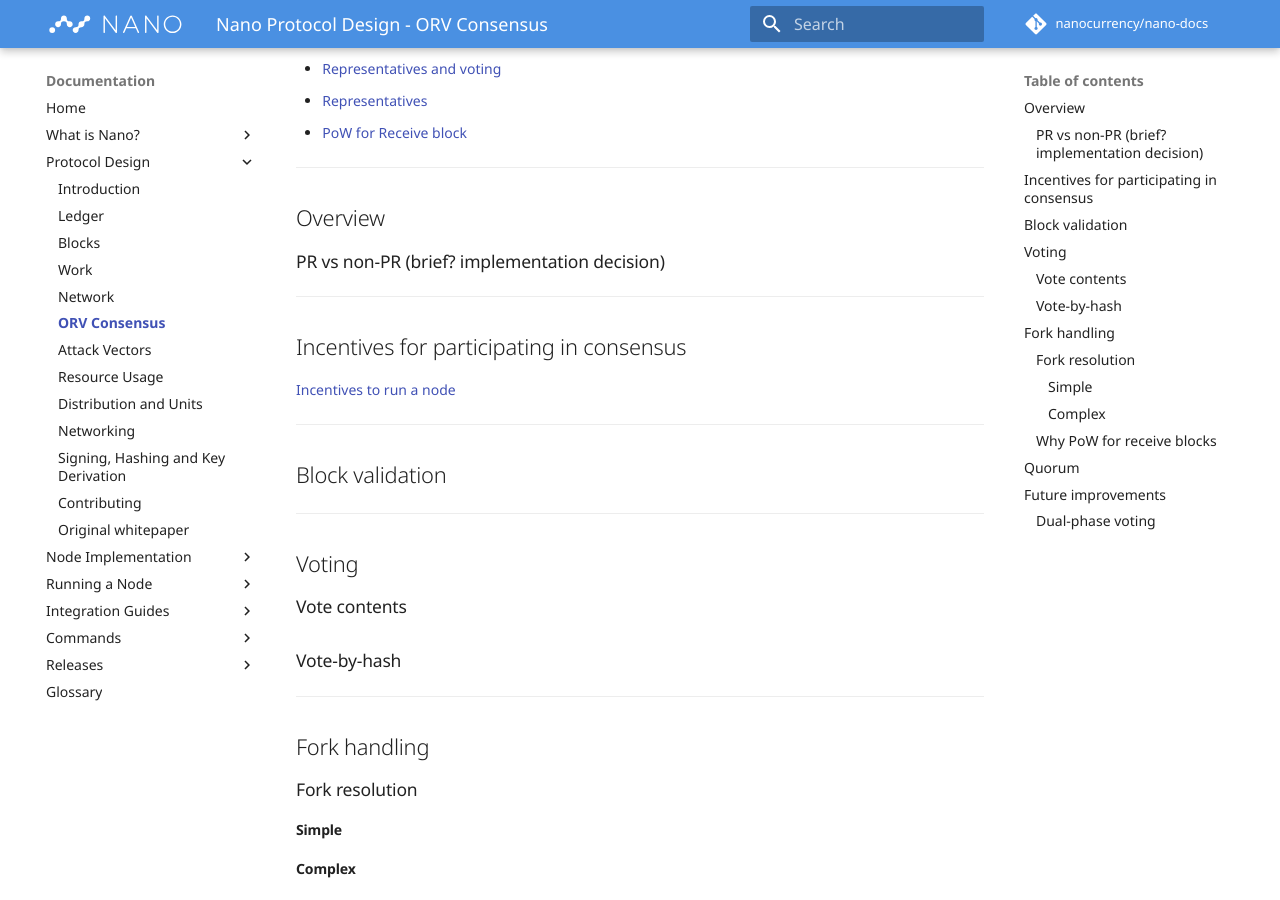
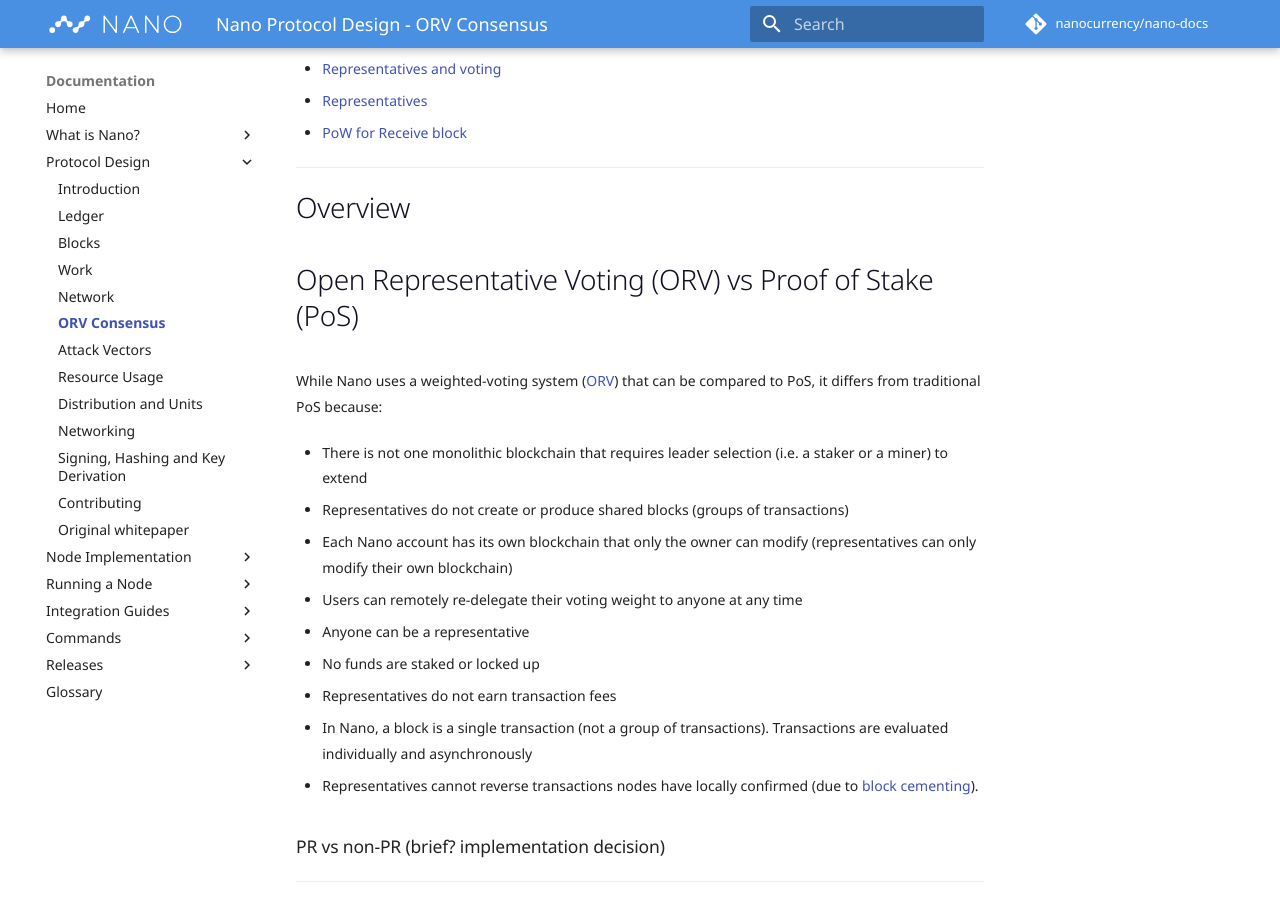
Before and after one commit to nanocurrency/nano-docs, an MkDocs documentation site: the page built from docs/protocol-design/orv-consensus.md, in a window 1280 px wide and 900 px high, scrolled down 347 px. Built offline with MkDocs 1.6.1 and Material for MkDocs 9.7.7, drawn with Linux system fonts in a browser that asks for light colours; comment, search, counter and statistics services are not loaded.

Commit message:
Update orv-consensus.md
Adding a section for ORV vs PoS with bullet points for readability

```diff
--- a/docs/protocol-design/orv-consensus.md
+++ b/docs/protocol-design/orv-consensus.md
@@ -14,7 +14,29 @@
 
 ---
 
-## Overview
+# Overview
+
+# Open Representative Voting (ORV) vs Proof of Stake (PoS)
+
+While Nano uses a weighted-voting system ([ORV](/protocol-design#orv-consensus)) that can be compared to PoS, it differs from traditional PoS because:
+
+- There is not one monolithic blockchain that requires leader selection (i.e. a staker or a miner) to extend
+
+- Representatives do not create or produce shared blocks (groups of transactions)
+
+- Each Nano account has its own blockchain that only the owner can modify (representatives can only modify their own blockchain)
+
+- Users can remotely re-delegate their voting weight to anyone at any time
+
+- Anyone can be a representative
+
+- No funds are staked or locked up
+
+- Representatives do not earn transaction fees
+
+- In Nano, a block is a single transaction (not a group of transactions). Transactions are evaluated individually and asynchronously
+
+- Representatives cannot reverse transactions nodes have locally confirmed (due to [block cementing](/glossary#cementing)).
 
 ### PR vs non-PR (brief? implementation decision)
 
```
